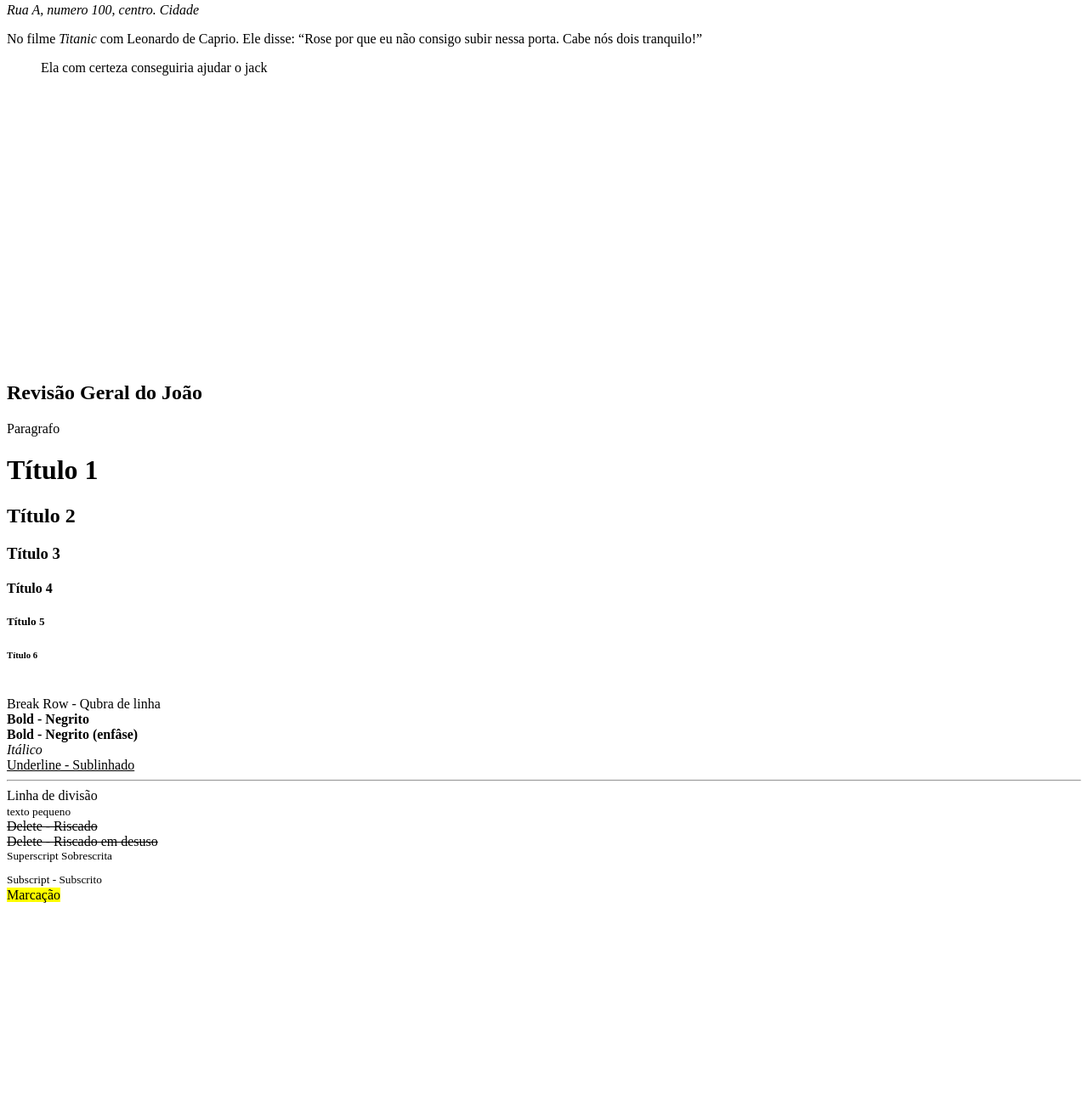
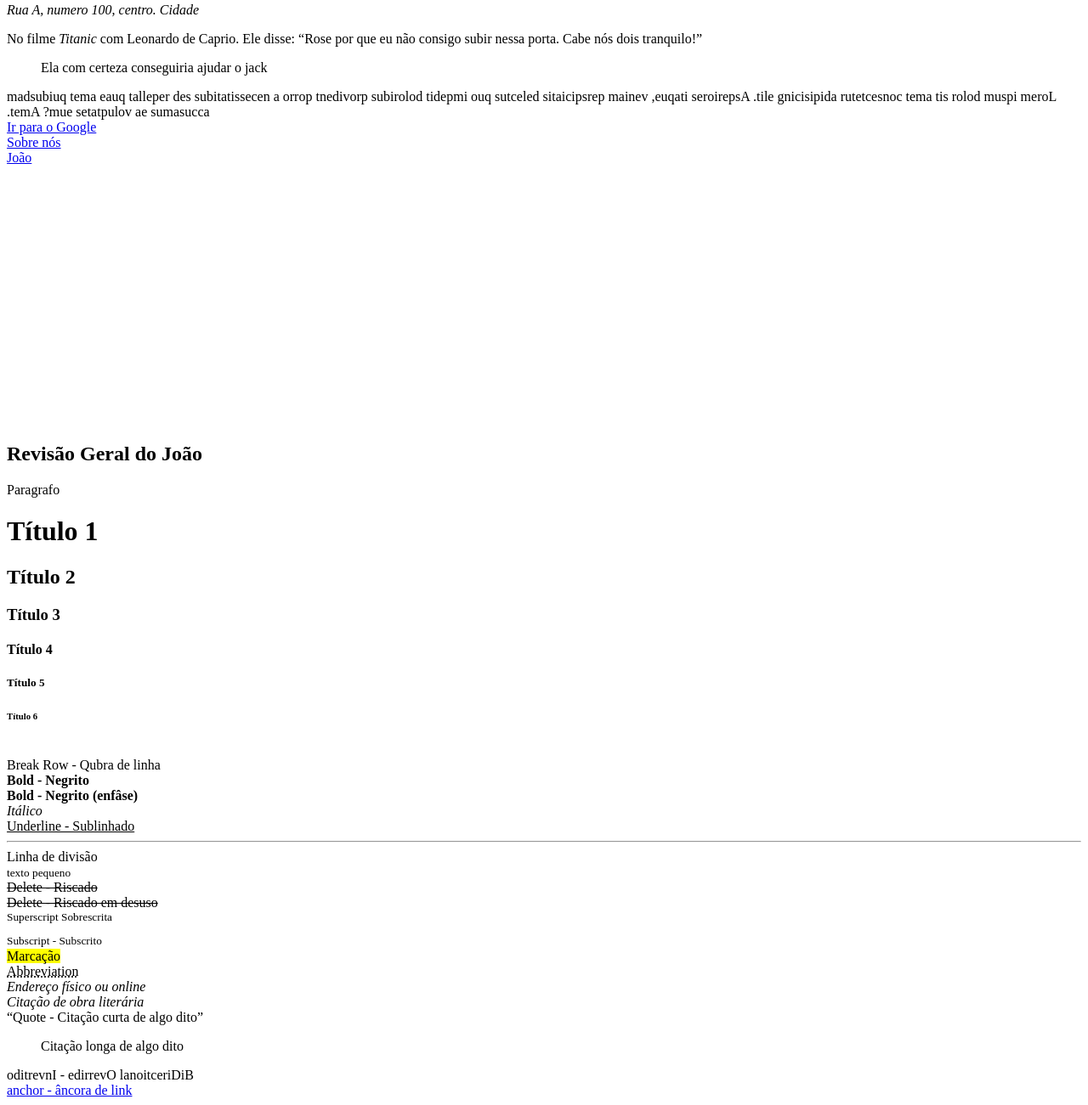
Before and after one commit to JoaoAugusto2020/Web1Atv1, a plain HTML site: page index.html in a window 1280 px wide. Shown: the part 497-1798 px from the top of the page at 85% size. Before the commit the page ends 1568 px from the top, so only its background shows below. Drawn offline with Linux system fonts and the light colour scheme.

Commit message:
Add files via upload

```diff
--- a/index.html
+++ b/index.html
@@ -62,6 +62,44 @@
     <blockquote>Ela com certeza conseguiria ajudar o jack</blockquote>
 
 
+    <!-- <bdo dir="rtl"></bdo>: inverte um texto -->
+    <!-- auto: automatic (padrão): ltr  -->
+    <!-- ltr: left to right-->
+    <!-- rtl: right to left-->
+    <bdo dir="rtl">
+        Lorem ipsum dolor sit amet consectetur adipisicing elit. Asperiores itaque, veniam perspiciatis delectus quo impedit doloribus provident porro a necessitatibus sed repellat quae amet quibusdam accusamus ea voluptates eum? Amet.
+    </bdo>
+    <br>
+
+    <!-- <a href=""></a>: anchor - âncora de link -->
+    <!-- target - alvo -->
+    <!-- target="_blank": nova aba -->
+    <!-- target="_self":  abre na mesma página (padrão)-->
+    <!-- ./ : a partir da fonte -->
+    <!-- ../ : volte uma pasta -->
+    <!-- ../../ : volte duas pasta -->
+
+    <!-- Caminho absoluto: um caminho completo -->
+    <a href="https://google.com" target="_blank">Ir para o Google</a> <br>
+
+    <!-- Caminho relativo: um caminho dentro da própria pasta que depende de onde está o arquivo atual-->
+    <a href="sobre.html">Sobre nós</a> <br>
+    <a href="equipe/joao.html" target="_self">João</a>
+
+
+
+
+
+
+
+
+
+
+
+
+
+
+
 
 
 
@@ -90,6 +128,15 @@
     <strike>Delete - Riscado em desuso</strike> <br>
     <sup>Superscript Sobrescrita</sup> <br>
     <sub>Subscript - Subscrito </sub> <br>
-    <mark>Marcação</mark>
+    <mark>Marcação</mark> <br>
+    <abbr title="abreviação">Abbreviation</abbr>
+    <address>Endereço físico ou online</address>
+    <cite>Citação de obra literária</cite> <br>
+    <q>Quote - Citação curta de algo dito</q>
+    <blockquote>Citação longa de algo dito</blockquote>
+    <bdo dir="rtl">BiDirectional Override - Invertido</bdo> <br>
+    <!-- Comentário -->
+    <a href="./equipe/joao.html">anchor - âncora de link</a> <br>
+
 </body>
 </html>
```
Also changed, not shown: equipe/joao.html (added, +21 -0 lines), sobre.html (added, +18 -0 lines).
